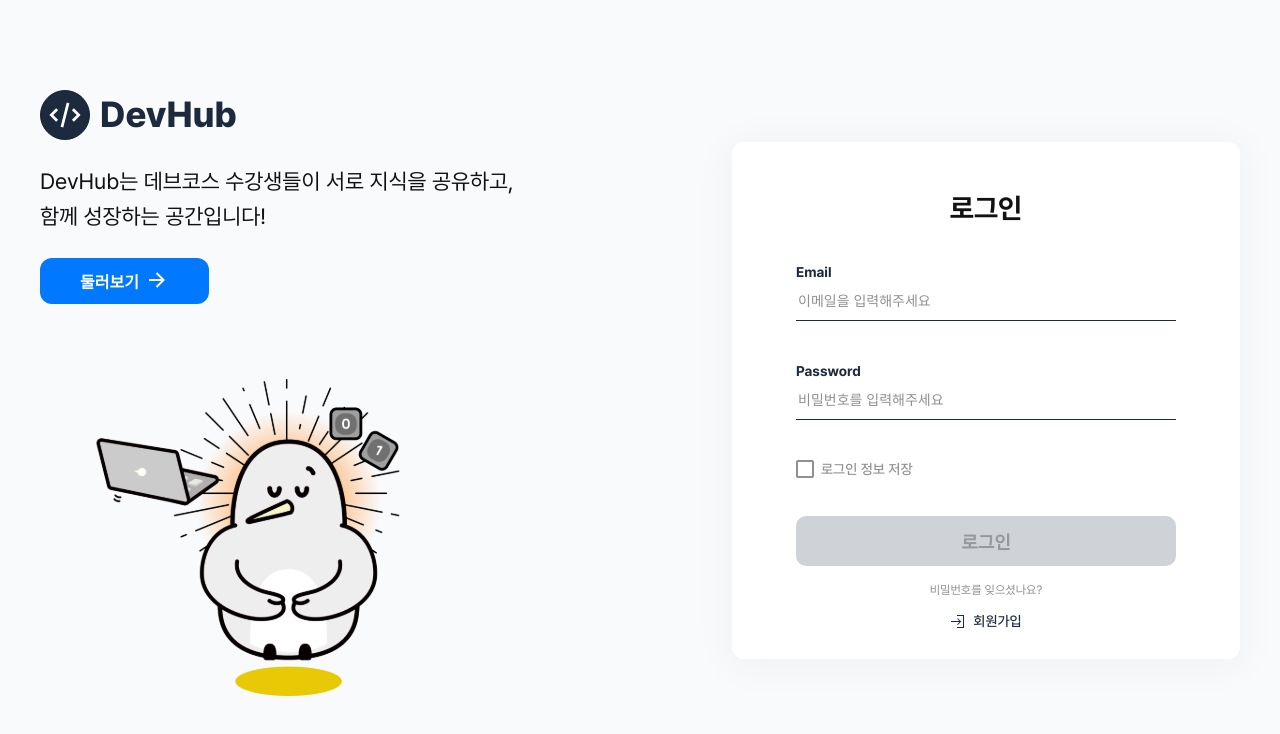
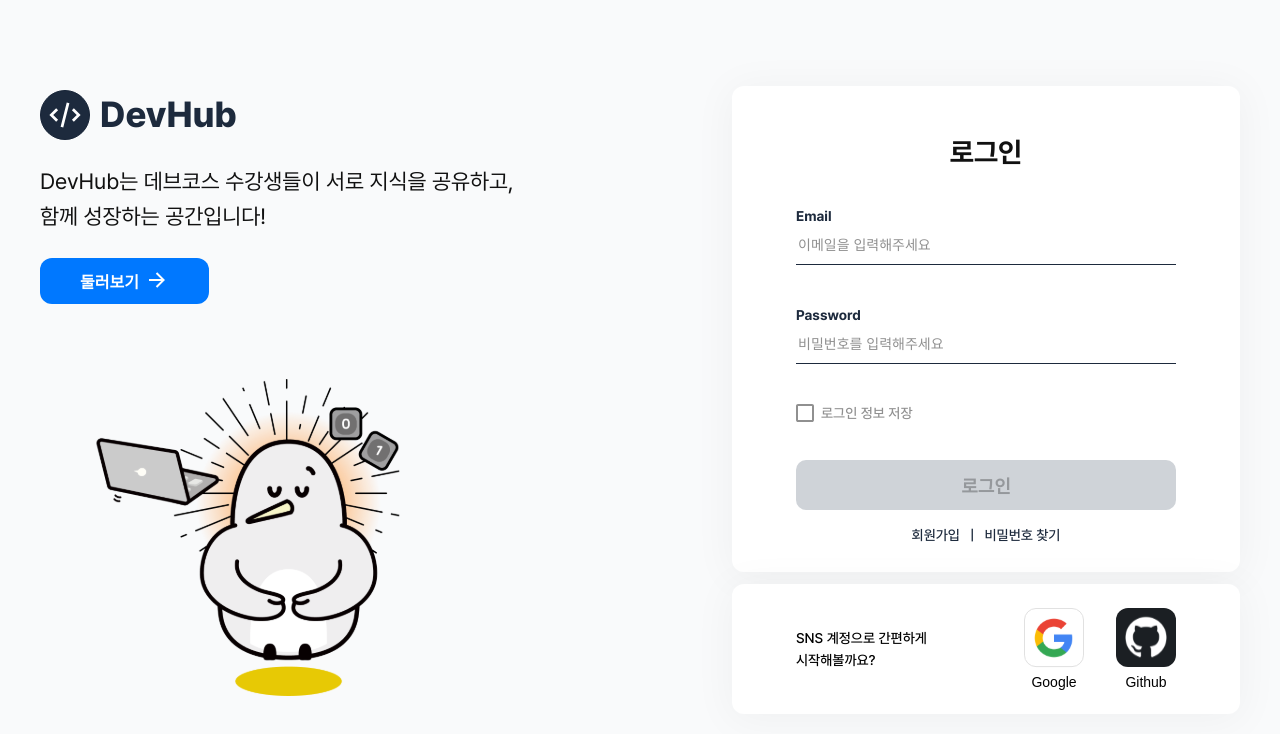
Before and after one commit to Team-DevHub/dev-hub-front, a React (Vite) app: page /account/login in a window 1280 px wide. Shown: the top 734 px of the page. Built offline with nearby package versions, Linux system fonts and the light colour scheme; no server answers; a small style sheet from the web is missing.

Commit message:
[Feat]: 소셜 로그인 버튼 구현

```diff
--- a/src/components/account/LoginForm.tsx
+++ b/src/components/account/LoginForm.tsx
@@ -2,7 +2,6 @@ import styled from 'styled-components';
 import {
   AccountCardTitle,
   FormRoot,
-  GotoPage,
   InputContainer,
   SubmitContainer,
 } from '../layouts/AccountLayout';
@@ -11,7 +10,6 @@ import { useState } from 'react';
 import Checkbox from '../common/FormInput/Checkbox';
 import FormButton from '../common/FormInput/FormButton';
 import { Link } from 'react-router-dom';
-import { ICONS } from '../../constants/assets';
 import { LOGIN_ROUTER_PATH } from '@/constants/path';
 import { UserEmailKey, UserPasswordKey } from '@/constants/storage';
 import { useForm } from 'react-hook-form';
@@ -70,37 +68,31 @@ const LoginForm = () => {
             disabled={!watch('email') || !watch('password')}
           />
         </ButtonWrapper>
-        <GotoFindPassword>
+        <LinkWrapper>
+          <Link to={LOGIN_ROUTER_PATH.join}>
+            <span>회원가입</span>
+          </Link>
           <Link to={LOGIN_ROUTER_PATH.password.find}>
-            {'비밀번호를 잊으셨나요?'}
+            <span>비밀번호 찾기</span>
           </Link>
-        </GotoFindPassword>
-        <GotoPage>
-          <img src={ICONS.join} />
-          <Link to={LOGIN_ROUTER_PATH.join}>{'회원가입'}</Link>
-        </GotoPage>
+        </LinkWrapper>
       </SubmitContainer>
     </FormRoot>
   );
 };
 export default LoginForm;
 
-const GotoFindPassword = styled.div`
-  display: flex;
-  justify-content: center;
-
-  a {
-    color: ${({ theme }) => theme.color_textGray};
-    font-size: ${({ theme }) => theme.fontSize_sm};
-    text-decoration: none;
-  }
-`;
-
 const ButtonWrapper = styled.div`
   width: 100%;
   display: flex;
   flex-direction: column;
   gap: 6px;
+
+  hr {
+    height: 1px;
+    color: black;
+    background-color: black;
+  }
 `;
 
 const ErrorMessage = styled.span`
@@ -110,3 +102,28 @@ const ErrorMessage = styled.span`
   color: ${({ theme }) => theme.color_textRed};
   font-size: ${({ theme }) => theme.fontSize_sm};
 `;
+
+const LinkWrapper = styled.div`
+  display: flex;
+  justify-content: center;
+  align-items: center;
+
+  span {
+    padding: 0 10px;
+  }
+
+  a {
+    color: ${({ theme }) => theme.color_key};
+    font-size: ${({ theme }) => theme.fontSize_base};
+    text-decoration: none;
+    font-weight: 500;
+  }
+
+  a::after {
+    content: '|';
+  }
+
+  a:last-child::after {
+    content: '';
+  }
+`;
--- /dev/null
+++ b/src/components/account/OAuthButtons.tsx
@@ -0,0 +1,68 @@
+import styled from 'styled-components';
+import { ICONS } from '@/constants/assets';
+import { motion } from 'framer-motion';
+
+function OAuthButtons() {
+  return (
+    <Container>
+      <div className='title'>
+        SNS 계정으로 간편하게
+        <br />
+        시작해볼까요?
+      </div>
+      <ButtonWrapper>
+        <Button>
+          <motion.img
+            whileTap={{ scale: 0.95 }}
+            src={ICONS.button.google}
+            alt='google'
+          />
+          <span>Google</span>
+        </Button>
+        <Button>
+          <motion.img
+            whileTap={{ scale: 0.95 }}
+            src={ICONS.button.github}
+            alt='github'
+          />
+          <span>Github</span>
+        </Button>
+      </ButtonWrapper>
+    </Container>
+  );
+}
+
+export default OAuthButtons;
+
+const Container = styled.div`
+  width: 100%;
+  display: flex;
+  align-items: center;
+  justify-content: space-between;
+  background-color: ${({ theme }) => theme.color_bgWhite};
+  box-shadow: 0px 4px 40px 4px #0000000a;
+  border-radius: 12px;
+  padding: 24px 64px;
+  gap: 24px;
+
+  .title {
+    font-weight: 500;
+    font-size: ${({ theme }) => theme.fontSize_base};
+    line-height: 160%;
+  }
+`;
+
+const ButtonWrapper = styled.div`
+  display: flex;
+  justify-content: center;
+  gap: 32px;
+`;
+
+const Button = styled.button`
+  display: flex;
+  flex-direction: column;
+  align-items: center;
+  gap: 6px;
+  font-size: ${({ theme }) => theme.fontSize_base};
+  font-weight: 500;
+`;
--- a/src/components/layouts/AccountLayout.tsx
+++ b/src/components/layouts/AccountLayout.tsx
@@ -1,10 +1,13 @@
-import { Outlet, useNavigate } from 'react-router-dom';
+import { Outlet, useLocation, useNavigate } from 'react-router-dom';
 import styled from 'styled-components';
 import { Button } from '@/styles/component';
 import { ICONS, IMAGES, LOGOS } from '@/constants/assets';
+import OAuthButtons from '../account/OAuthButtons';
+import { LOGIN_ROUTER_PATH } from '@/constants/path';
 
 const AccountLayout = () => {
   const navigate = useNavigate();
+  const { pathname } = useLocation();
   return (
     <Root>
       <DescriptionContainer>
@@ -23,9 +26,12 @@ const AccountLayout = () => {
         </TextContainer>
         <img src={IMAGES.musseuk.account} alt='musseuk' />
       </DescriptionContainer>
-      <CardContainer>
-        <Outlet />
-      </CardContainer>
+      <Wrapper>
+        <CardContainer>
+          <Outlet />
+        </CardContainer>
+        {pathname === LOGIN_ROUTER_PATH.login && <OAuthButtons />}
+      </Wrapper>
     </Root>
   );
 };
@@ -131,6 +137,12 @@ const GotoPage = styled.div`
   }
 `;
 
+const Wrapper = styled.div`
+  display: flex;
+  flex-direction: column;
+  gap: 12px;
+`;
+
 export {
   AccountCardTitle,
   FormRoot,
--- a/src/constants/assets.ts
+++ b/src/constants/assets.ts
@@ -16,6 +16,10 @@ export const ICONS = {
   delete: {
     white: PATH + 'delete-white-icon.svg',
     black: PATH + 'delete-black-icon.svg',
+  },
+  button: {
+    github: PATH + 'github-button.svg',
+    google: PATH + 'google.svg',
   },
   back: PATH + 'back-icon.svg',
   comment: PATH + 'comment-icon.svg',
```
Also changed, not shown: public/assets/icon/github-button.svg (added), public/assets/icon/google.svg (added).
